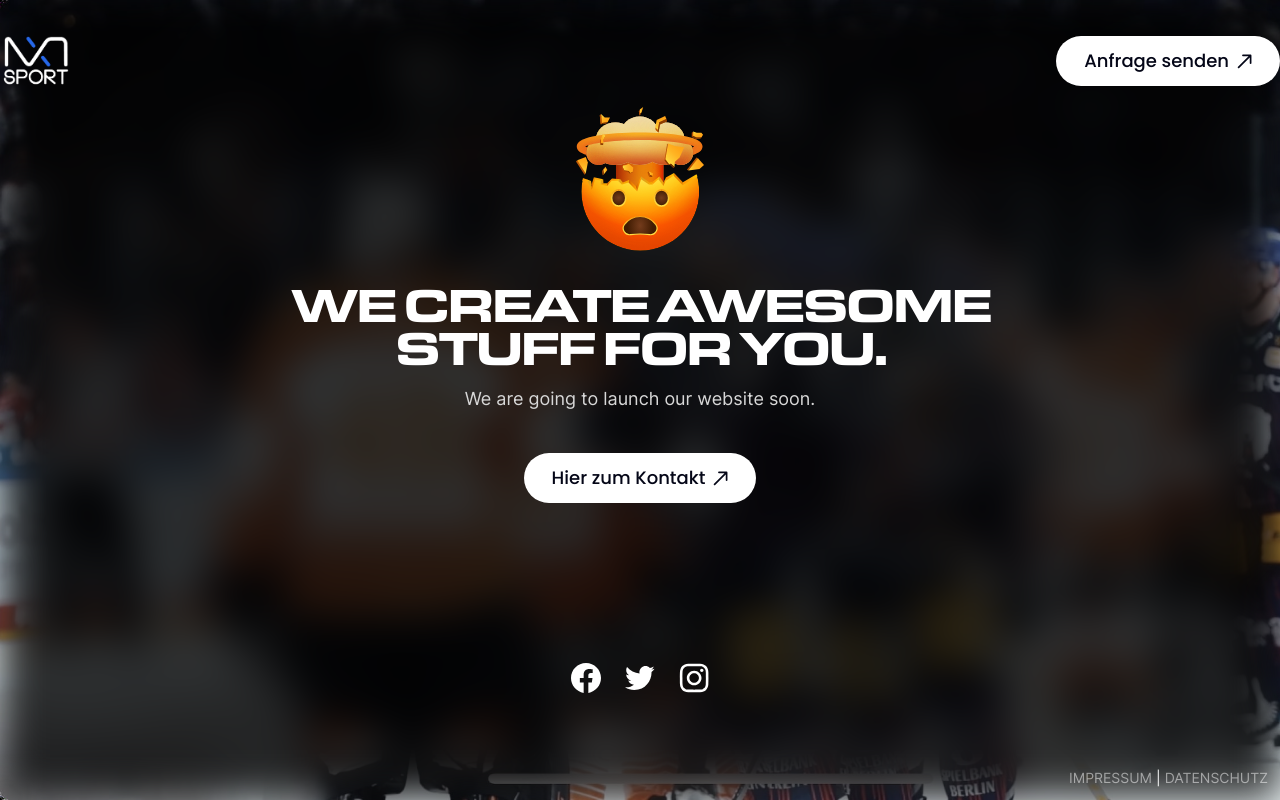
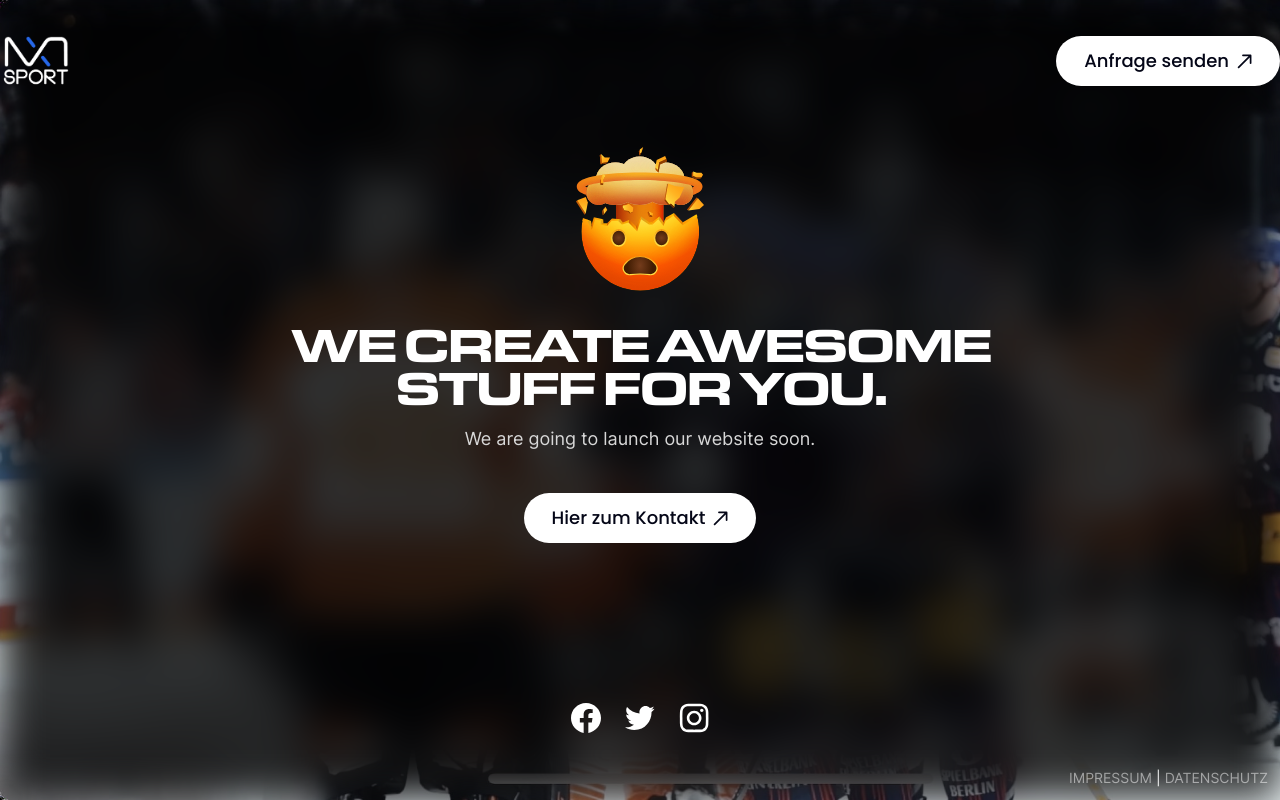
Before and after one commit to nxtyou/nxtsport, a Next.js app: page / in a window 1280 px wide. Built offline with nearby package versions, Linux system fonts and the light colour scheme.

Commit message:
Overflow hidden

```diff
--- a/components/templates/ComingSoon/Hero.jsx
+++ b/components/templates/ComingSoon/Hero.jsx
@@ -5,7 +5,7 @@ import SocialLinks from 'components/shared/SocialLinks';
 function Hero() {
   return (
     <section className="flex h-screen items-center justify-center overflow-hidden">
-      <div className="max-w-4xl px-2 text-center sm:px-0">
+      <div className="mt-14 max-w-4xl px-2 text-center sm:mt-20 sm:px-0">
         <img
           src="/images/exploding-head-emoji.svg"
           width={132}
--- a/pages/_document.js
+++ b/pages/_document.js
@@ -4,7 +4,7 @@ export default function Document() {
   return (
     <Html lang="en">
       <Head />
-      <body className="font-inter text-white">
+      <body className="overflow-hidden font-inter text-white">
         <Main />
         <NextScript />
       </body>
--- a/pages/contact.jsx
+++ b/pages/contact.jsx
@@ -13,7 +13,7 @@ function Contact() {
       <NavBar ctaText="Anfrage senden" ctaTarget="/" />
       <main>
         <BackgroundBlur />
-        <section className="overflow-hidden">
+        <section className="h-screen overflow-hidden">
           <div className="mx-auto mt-36 max-w-4xl px-2 text-center sm:mt-48 sm:px-0">
             <h1 className="mt-8 cursor-default font-eurostar-black-extended text-4xl tracking-[-0.08em] sm:text-5xl sm:leading-[90.5%]">
               WIE KÖNNEN WIR DIR HELFEN?
```
